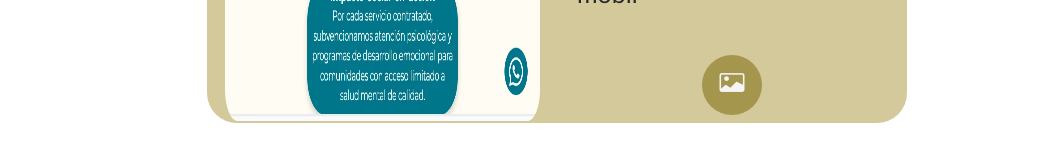
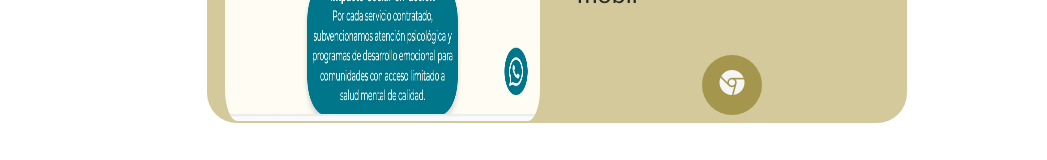
Before and after one commit to greis093/portafolio-cv, a React (Vite) app: page /portafolio in a window 1280 px wide. Shown: the part 2973-3133 px from the top of the page, without its empty margins (233-1280 px from the left). Built offline with nearby package versions, Linux system fonts and the light colour scheme; a web font is replaced by a local one.

Commit message:
subircambios wakinbe

```diff
--- a/src/components/contacto/Datos_portafolio.jsx
+++ b/src/components/contacto/Datos_portafolio.jsx
@@ -89,8 +89,8 @@ const Datos_portafolio = () => {
                 </ul>
                    {/* Social links*/}
               <div className="social-links-portafolio">
-                <a href="https://drive.google.com/drive/folders/1RupqWJgTMseeWFptBoNfvTPccA86z6sb?usp=drive_link" aria-label="github">
-                  <i className="bi bi-card-image"></i>
+                <a href="https://www.wakinbe.com/" aria-label="wakinbe">
+                  <i class="bi bi-browser-chrome"></i>
                 </a>
               </div>
             </div>
```
